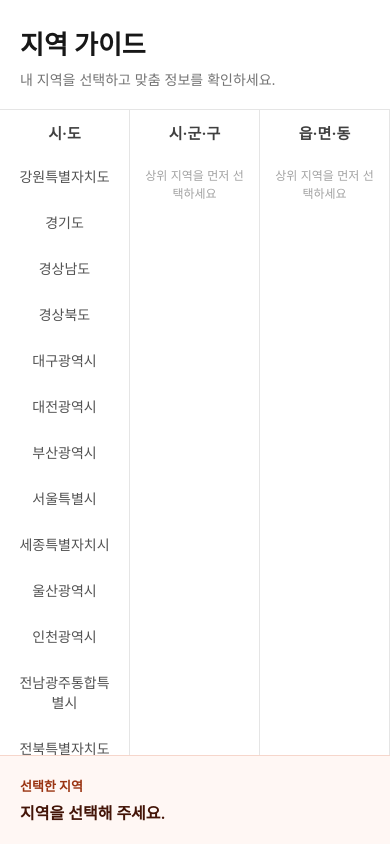
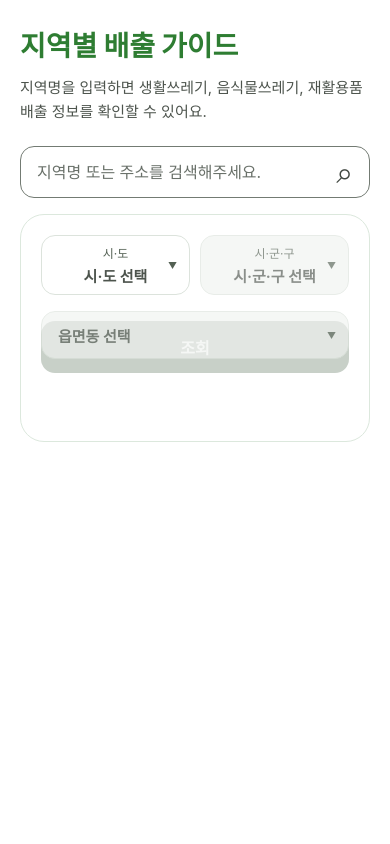
Before and after one commit to AndroidStudy-Sesac/Yeogi-Beoryeo-React-Native, a React Native app: screen / in a window 390 px wide. Built offline with nearby package versions, Linux system fonts and the light colour scheme.

Commit message:
feat(regional-guide): 기존 앱 지역 선택 흐름 반영
- Kotlin 지역 선택 카드 기반 드롭다운 흐름 적용
- 시도·시군구·읍면동 선택과 조회 결과 반영
- 상위 지역 변경 초기화와 제주 대표 흐름 테스트 보강

Refs #13

```diff
--- a/src/features/regional-guide/presentation/RegionalGuideScreen.tsx
+++ b/src/features/regional-guide/presentation/RegionalGuideScreen.tsx
@@ -1,169 +1,400 @@
-import { Pressable, ScrollView, StyleSheet, Text, View } from "react-native";
+import { useState } from "react";
+import {
+  Pressable,
+  ScrollView,
+  StyleSheet,
+  Text,
+  TextInput,
+  View,
+} from "react-native";
 import { SafeAreaView } from "react-native-safe-area-context";
 
 import type { Region, RegionLevel } from "../domain/Region";
 import { useRegionalGuide } from "./useRegionalGuide";
 
-interface RegionColumnProps {
-  title: string;
+interface RegionDropdownTriggerProps {
+  level: RegionLevel;
+  label: string;
+  selectedRegion?: Region;
+  expanded: boolean;
+  enabled: boolean;
+  onPress: () => void;
+}
+
+interface RegionDropdownProps {
+  level: RegionLevel;
+  label: string;
+  selectedRegion?: Region;
+  regions: Region[];
+  expanded: boolean;
+  enabled: boolean;
+  onToggle: () => void;
+  onSelect: (region: Region) => void;
+}
+
+function RegionDropdown({
+  level,
+  label,
+  selectedRegion,
+  regions,
+  expanded,
+  enabled,
+  onToggle,
+  onSelect,
+}: RegionDropdownProps) {
+  return (
+    <View
+      style={[
+        styles.dropdownContainer,
+        level === "eupmyeondong" && styles.eupmyeondongDropdownContainer,
+        expanded && styles.expandedDropdownContainer,
+      ]}
+    >
+      <RegionDropdownTrigger
+        level={level}
+        label={label}
+        selectedRegion={selectedRegion}
+        expanded={expanded}
+        enabled={enabled}
+        onPress={onToggle}
+      />
+      {expanded ? (
+        <RegionDropdownMenu
+          level={level}
+          regions={regions}
+          selectedId={selectedRegion?.id}
+          onSelect={onSelect}
+        />
+      ) : null}
+    </View>
+  );
+}
+
+function RegionDropdownTrigger({
+  level,
+  label,
+  selectedRegion,
+  expanded,
+  enabled,
+  onPress,
+}: RegionDropdownTriggerProps) {
+  return (
+    <Pressable
+      accessibilityLabel={`${label} 선택 드롭다운`}
+      accessibilityRole="button"
+      accessibilityState={{ disabled: !enabled, expanded }}
+      disabled={!enabled}
+      onPress={onPress}
+      style={[
+        styles.dropdownTrigger,
+        level === "eupmyeondong" && styles.eupmyeondongTrigger,
+        selectedRegion && styles.selectedDropdownTrigger,
+        !enabled && styles.disabledDropdownTrigger,
+      ]}
+    >
+      {level === "eupmyeondong" ? null : (
+        <Text style={styles.dropdownLabel}>{label}</Text>
+      )}
+      <Text
+        numberOfLines={1}
+        style={[
+          styles.dropdownValue,
+          selectedRegion && styles.selectedDropdownValue,
+        ]}
+      >
+        {selectedRegion?.name ?? `${label} 선택`}
+      </Text>
+      <Text style={styles.dropdownArrow}>{expanded ? "▲" : "▼"}</Text>
+    </Pressable>
+  );
+}
+
+interface RegionDropdownMenuProps {
+  level: RegionLevel;
   regions: Region[];
   selectedId?: string;
   onSelect: (region: Region) => void;
 }
 
-function RegionColumn({
-  title,
+function RegionDropdownMenu({
+  level,
   regions,
   selectedId,
   onSelect,
-}: RegionColumnProps) {
+}: RegionDropdownMenuProps) {
   return (
-    <View style={styles.column}>
-      <Text style={styles.columnTitle}>{title}</Text>
-      <ScrollView contentContainerStyle={styles.regionList}>
-        {regions.length === 0 ? (
-          <Text style={styles.empty}>상위 지역을 먼저 선택하세요</Text>
-        ) : (
-          regions.map((region) => {
+    <ScrollView
+      nestedScrollEnabled
+      style={[
+        styles.dropdownMenu,
+        level === "eupmyeondong" && styles.eupmyeondongDropdownMenu,
+      ]}
+      contentContainerStyle={styles.dropdownMenuContent}
+    >
+      {regions.map((region) => {
         const isSelected = region.id === selectedId;
         return (
           <Pressable
             key={region.id}
+            accessibilityLabel={`${levelLabel(level)} 옵션: ${region.name}`}
             accessibilityRole="button"
             accessibilityState={{ selected: isSelected }}
             onPress={() => onSelect(region)}
             style={[
-                  styles.regionButton,
-                  isSelected && styles.selectedRegionButton,
+              styles.dropdownOption,
+              isSelected && styles.selectedDropdownOption,
             ]}
           >
             <Text
               style={[
-                    styles.regionName,
-                    isSelected && styles.selectedRegionName,
+                styles.dropdownOptionText,
+                isSelected && styles.selectedDropdownOptionText,
               ]}
             >
               {region.name}
             </Text>
           </Pressable>
         );
-          })
-        )}
+      })}
     </ScrollView>
-    </View>
   );
 }
 
 export function RegionalGuideScreen() {
   const { selected, sidoRegions, sigunguRegions, eupmyeondongRegions, select } =
     useRegionalGuide();
-  const columns: Array<{
-    level: RegionLevel;
-    title: string;
-    regions: Region[];
-    selectedId?: string;
-  }> = [
-    {
-      level: "sido",
-      title: "시·도",
-      regions: sidoRegions,
-      selectedId: selected.sido?.id,
-    },
-    {
-      level: "sigungu",
-      title: "시·군·구",
-      regions: sigunguRegions,
-      selectedId: selected.sigungu?.id,
-    },
-    {
-      level: "eupmyeondong",
-      title: "읍·면·동",
-      regions: eupmyeondongRegions,
-      selectedId: selected.eupmyeondong?.id,
-    },
-  ];
+  const [expandedLevel, setExpandedLevel] = useState<RegionLevel>();
+  const [confirmedPath, setConfirmedPath] = useState("");
   const selectedPath = [selected.sido, selected.sigungu, selected.eupmyeondong]
     .filter((region): region is Region => Boolean(region))
     .map((region) => region.name)
     .join(" > ");
+  const canLookup = Boolean(selected.sido && selected.sigungu);
+
+  const toggleDropdown = (level: RegionLevel) => {
+    setExpandedLevel((current) => (current === level ? undefined : level));
+  };
+
+  const selectRegion = (level: RegionLevel, region: Region) => {
+    select(level, region);
+    setConfirmedPath("");
+    setExpandedLevel(undefined);
+  };
+
+  const confirmSelection = () => {
+    if (!canLookup) return;
+    setExpandedLevel(undefined);
+    setConfirmedPath(selectedPath);
+  };
 
   return (
     <SafeAreaView style={styles.container} edges={["top", "bottom"]}>
+      <View style={styles.content}>
         <View style={styles.header}>
-        <Text style={styles.title}>지역 가이드</Text>
+          <Text style={styles.title}>지역별 배출 가이드</Text>
           <Text style={styles.subtitle}>
-          내 지역을 선택하고 맞춤 정보를 확인하세요.
+            지역명을 입력하면 생활쓰레기, 음식물쓰레기, 재활용품 배출 정보를
+            확인할 수 있어요.
           </Text>
         </View>
-      <View style={styles.columns}>
-        {columns.map((column) => (
-          <RegionColumn
-            key={column.level}
-            title={column.title}
-            regions={column.regions}
-            selectedId={column.selectedId}
-            onSelect={(region) => select(column.level, region)}
+
+        <View style={styles.searchBar}>
+          <TextInput
+            accessibilityLabel="지역명 또는 주소 검색"
+            editable={false}
+            placeholder="지역명 또는 주소를 검색해주세요."
+            placeholderTextColor="#697069"
+            style={styles.searchInput}
           />
-        ))}
+          <Text style={styles.searchIcon}>⌕</Text>
         </View>
-      <View style={styles.selectionSummary}>
-        <Text style={styles.summaryLabel}>선택한 지역</Text>
-        <Text style={styles.summaryValue}>
-          {selectedPath || "지역을 선택해 주세요."}
-        </Text>
+
+        <View style={styles.selectorCard}>
+          <View style={styles.topDropdowns}>
+            <RegionDropdown
+              level="sido"
+              label="시·도"
+              selectedRegion={selected.sido}
+              regions={sidoRegions}
+              expanded={expandedLevel === "sido"}
+              enabled
+              onToggle={() => toggleDropdown("sido")}
+              onSelect={(region) => selectRegion("sido", region)}
+            />
+            <RegionDropdown
+              level="sigungu"
+              label="시·군·구"
+              selectedRegion={selected.sigungu}
+              regions={sigunguRegions}
+              expanded={expandedLevel === "sigungu"}
+              enabled={Boolean(selected.sido)}
+              onToggle={() => toggleDropdown("sigungu")}
+              onSelect={(region) => selectRegion("sigungu", region)}
+            />
+          </View>
+
+          <RegionDropdown
+            level="eupmyeondong"
+            label="읍면동"
+            selectedRegion={selected.eupmyeondong}
+            regions={eupmyeondongRegions}
+            expanded={expandedLevel === "eupmyeondong"}
+            enabled={Boolean(selected.sigungu)}
+            onToggle={() => toggleDropdown("eupmyeondong")}
+            onSelect={(region) => selectRegion("eupmyeondong", region)}
+          />
+
+          {selectedPath ? (
+            <Text style={styles.selectedPath}>{selectedPath}</Text>
+          ) : null}
+
+          <Pressable
+            accessibilityRole="button"
+            accessibilityState={{ disabled: !canLookup }}
+            disabled={!canLookup}
+            onPress={confirmSelection}
+            style={[
+              styles.lookupButton,
+              !canLookup && styles.disabledLookupButton,
+            ]}
+          >
+            <Text style={styles.lookupButtonText}>조회</Text>
+          </Pressable>
+
+          {confirmedPath ? (
+            <View style={styles.confirmedRegion}>
+              <Text style={styles.confirmedRegionLabel}>선택한 지역</Text>
+              <Text style={styles.confirmedRegionValue}>{confirmedPath}</Text>
+            </View>
+          ) : null}
+        </View>
       </View>
     </SafeAreaView>
   );
 }
 
+function levelLabel(level: RegionLevel): string {
+  if (level === "sido") return "시·도";
+  if (level === "sigungu") return "시·군·구";
+  return "읍면동";
+}
+
 const styles = StyleSheet.create({
   container: { flex: 1, backgroundColor: "#FFFFFF" },
-  header: { paddingHorizontal: 20, paddingTop: 24, paddingBottom: 20 },
-  title: { color: "#171717", fontSize: 26, fontWeight: "700" },
-  subtitle: { color: "#737373", fontSize: 14, marginTop: 8 },
-  columns: {
-    flex: 1,
+  content: { flex: 1, paddingHorizontal: 20, paddingTop: 24 },
+  header: { marginBottom: 22 },
+  title: { color: "#2E7D32", fontSize: 28, fontWeight: "800" },
+  subtitle: {
+    color: "#4D544D",
+    fontSize: 15,
+    lineHeight: 24,
+    marginTop: 12,
+  },
+  searchBar: {
+    alignItems: "center",
+    borderColor: "#737B73",
+    borderRadius: 14,
+    borderWidth: 1,
     flexDirection: "row",
-    borderTopWidth: 1,
-    borderColor: "#E5E5E5",
+    marginBottom: 16,
+    paddingHorizontal: 16,
   },
-  column: { flex: 1, borderRightWidth: 1, borderColor: "#E5E5E5" },
-  columnTitle: {
-    color: "#404040",
+  searchInput: { color: "#414741", flex: 1, fontSize: 16, paddingVertical: 15 },
+  searchIcon: { color: "#414741", fontSize: 30, lineHeight: 32 },
+  selectorCard: {
+    borderColor: "#DCE8DD",
+    borderRadius: 24,
+    borderWidth: 1,
+    padding: 20,
+  },
+  topDropdowns: { flexDirection: "row", gap: 10, marginBottom: 16 },
+  dropdownContainer: { flex: 1, zIndex: 1 },
+  eupmyeondongDropdownContainer: { flex: 0, marginBottom: 10 },
+  expandedDropdownContainer: { zIndex: 10 },
+  dropdownTrigger: {
+    alignItems: "center",
+    backgroundColor: "#FFFFFF",
+    borderColor: "#DCE3DC",
+    borderRadius: 14,
+    borderWidth: 1,
+    minHeight: 58,
+    justifyContent: "center",
+    paddingHorizontal: 28,
+    paddingVertical: 8,
+  },
+  eupmyeondongTrigger: {
+    alignItems: "flex-start",
+    minHeight: 48,
+    paddingHorizontal: 16,
+  },
+  selectedDropdownTrigger: {
+    backgroundColor: "#C8E6C9",
+    borderColor: "#C8E6C9",
+  },
+  disabledDropdownTrigger: { backgroundColor: "#F1F3F1", opacity: 0.65 },
+  dropdownLabel: { color: "#536053", fontSize: 12, marginBottom: 4 },
+  dropdownValue: { color: "#4D544D", fontSize: 15, fontWeight: "700" },
+  selectedDropdownValue: { color: "#16491A" },
+  dropdownArrow: {
+    color: "#536053",
+    fontSize: 9,
+    position: "absolute",
+    right: 12,
+  },
+  dropdownMenu: {
+    backgroundColor: "#FFFFFF",
+    borderColor: "#E2E5E2",
+    borderRadius: 6,
+    borderWidth: 1,
+    elevation: 5,
+    left: 0,
+    maxHeight: 260,
+    position: "absolute",
+    right: 0,
+    shadowColor: "#000000",
+    shadowOffset: { width: 0, height: 2 },
+    shadowOpacity: 0.14,
+    shadowRadius: 5,
+    top: 62,
+    zIndex: 20,
+  },
+  eupmyeondongDropdownMenu: { top: 52 },
+  dropdownMenuContent: { paddingVertical: 4 },
+  dropdownOption: {
+    borderBottomColor: "#ECEEEC",
+    borderBottomWidth: 1,
+    paddingHorizontal: 16,
+    paddingVertical: 14,
+  },
+  selectedDropdownOption: { backgroundColor: "#EAF6EA" },
+  dropdownOptionText: { color: "#242824", fontSize: 15 },
+  selectedDropdownOptionText: { color: "#2E7D32", fontWeight: "700" },
+  selectedPath: {
+    color: "#202420",
     fontSize: 15,
     fontWeight: "700",
-    padding: 12,
-    textAlign: "center",
+    marginBottom: 18,
+    marginTop: 8,
   },
-  regionList: { paddingHorizontal: 6, paddingBottom: 12 },
-  regionButton: {
-    borderRadius: 8,
-    marginBottom: 4,
-    paddingHorizontal: 8,
-    paddingVertical: 11,
+  lookupButton: {
+    alignItems: "center",
+    backgroundColor: "#2E7D32",
+    borderRadius: 14,
+    paddingVertical: 14,
   },
-  selectedRegionButton: { backgroundColor: "#FFF0EB" },
-  regionName: { color: "#525252", fontSize: 14, textAlign: "center" },
-  selectedRegionName: { color: "#E44F2B", fontWeight: "700" },
-  empty: {
-    color: "#A3A3A3",
-    fontSize: 12,
-    lineHeight: 18,
-    paddingHorizontal: 4,
-    paddingTop: 12,
-    textAlign: "center",
+  disabledLookupButton: { backgroundColor: "#C8D0C8" },
+  lookupButtonText: { color: "#FFFFFF", fontSize: 16, fontWeight: "800" },
+  confirmedRegion: {
+    backgroundColor: "#EFF8EF",
+    borderRadius: 12,
+    marginTop: 14,
+    padding: 14,
   },
-  selectionSummary: {
-    backgroundColor: "#FFF7F4",
-    borderTopWidth: 1,
-    borderColor: "#F6D6CB",
-    padding: 20,
-  },
-  summaryLabel: { color: "#9A3412", fontSize: 13, fontWeight: "700" },
-  summaryValue: {
-    color: "#431407",
-    fontSize: 16,
-    fontWeight: "600",
-    marginTop: 5,
+  confirmedRegionLabel: { color: "#4D654F", fontSize: 12 },
+  confirmedRegionValue: {
+    color: "#16491A",
+    fontSize: 15,
+    fontWeight: "700",
+    marginTop: 4,
   },
 });
```
Also changed, not shown: 1 other file (tests, documents, lock files or other folders). Lines whose indentation alone changed are shown as unchanged.
